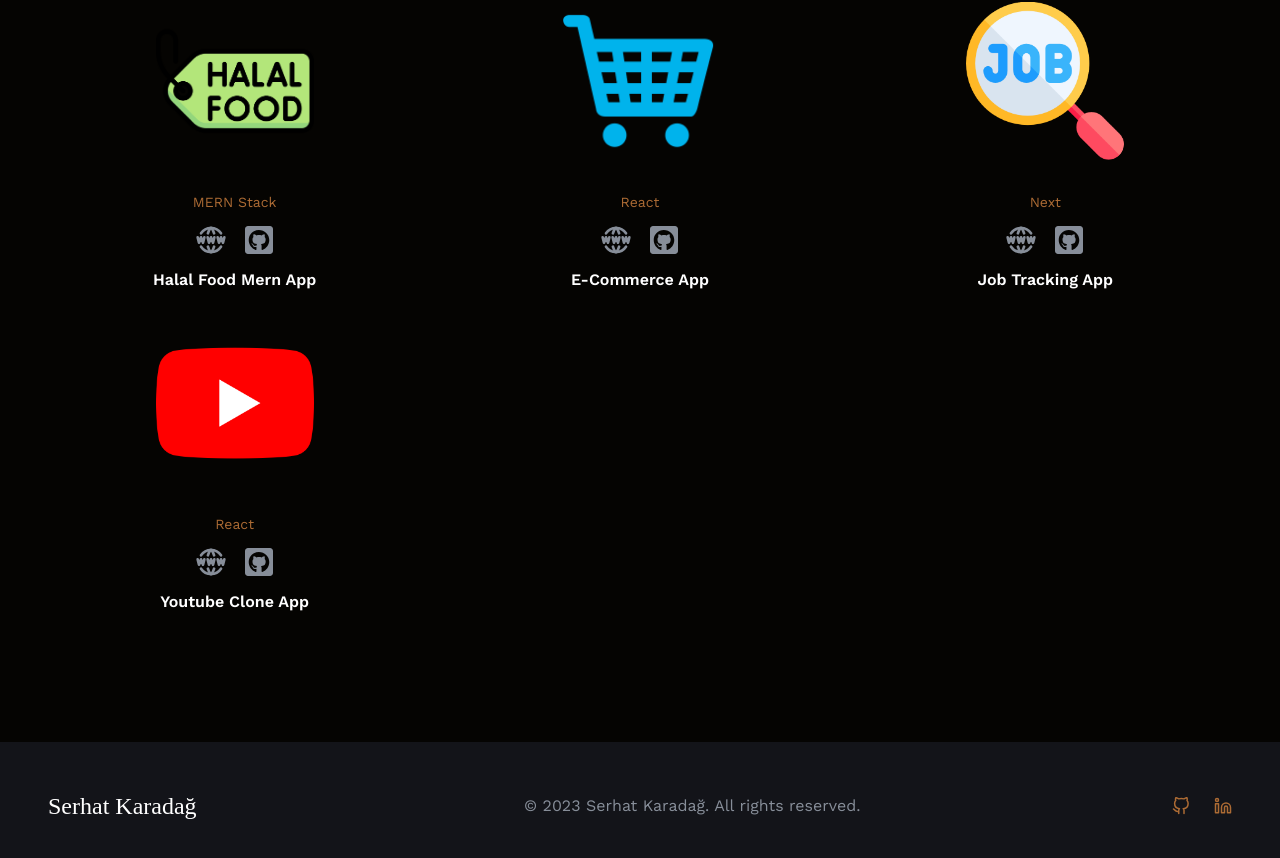
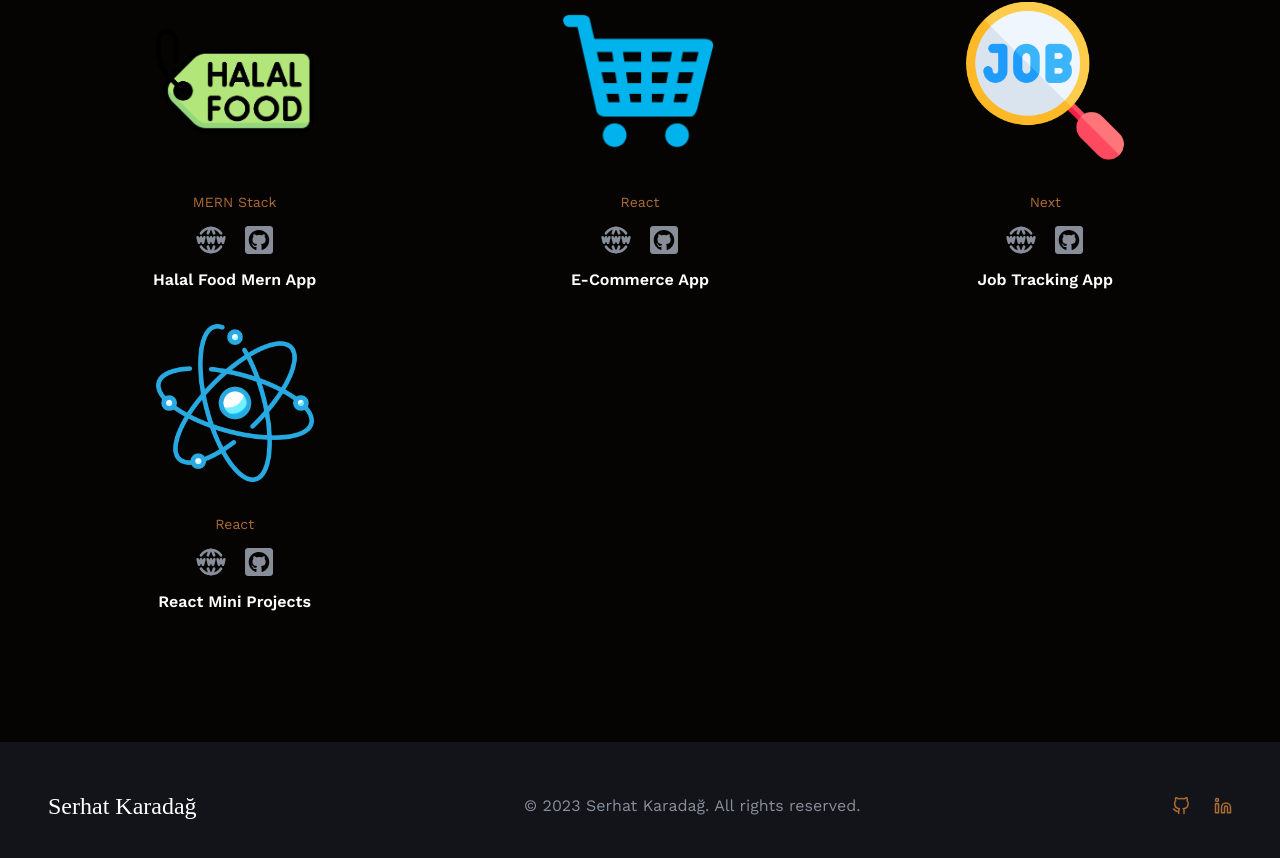
Before and after one commit to karadagserhat/web-developer-portfolio, a React (Create React App) app: page / in a window 1280 px wide. Shown: the part 2659-3517 px from the top of the page. Built offline with nearby package versions, Linux system fonts and the light colour scheme; a web font is replaced by a local one.

Commit message:
added mini project

```diff
--- a/src/data.js
+++ b/src/data.js
@@ -26,7 +26,7 @@ import Project2 from './assets/img/projects/p2.webp';
 import halal from './assets/img/projects/halal.png';
 import eCommerce from './assets/img/projects/eCommerce.png';
 import jobTracking from './assets/img/projects/jobTracking.png';
-import youtubeIcon from './assets/img/projects/youtube.png';
+import atom from './assets/img/projects/atom.png';
 import Project3 from './assets/img/projects/p3.webp';
 import Project4 from './assets/img/projects/p4.webp';
 import Project5 from './assets/img/projects/p5.webp';
@@ -107,11 +107,11 @@ export const projectsData = [
   },
   {
     id: '4',
-    image: youtubeIcon,
-    name: 'Youtube Clone App',
+    image: atom,
+    name: 'React Mini Projects',
     category: 'React',
-    url: 'https://youtube-clone-react-tailwind.netlify.app',
-    github: 'https://github.com/karadagserhat/youtube-clone-react-tailwind',
+    url: 'https://react-projects-mini.netlify.app',
+    github: 'https://github.com/karadagserhat/react-mini-projects',
   },
 ];
 
```
Also changed, not shown: src/assets/img/projects/atom.png (added).
